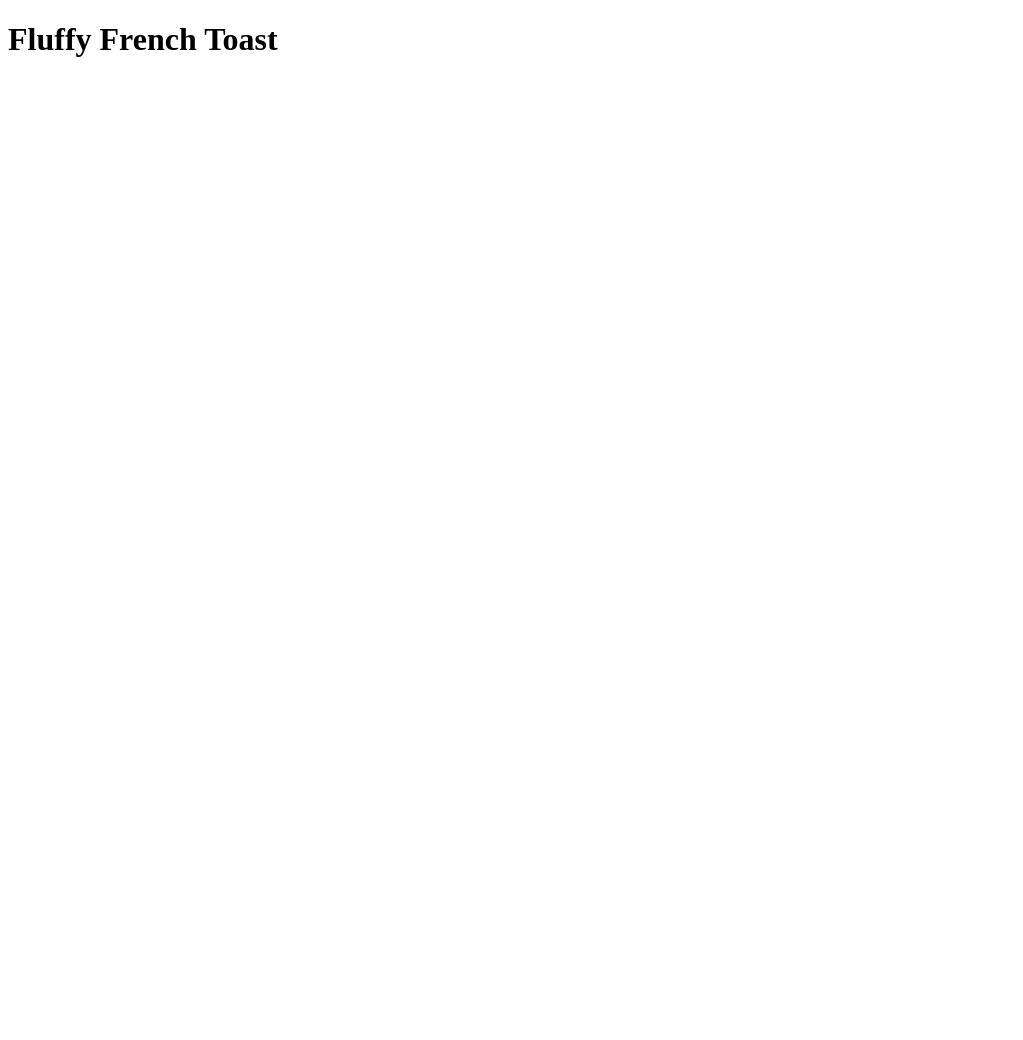
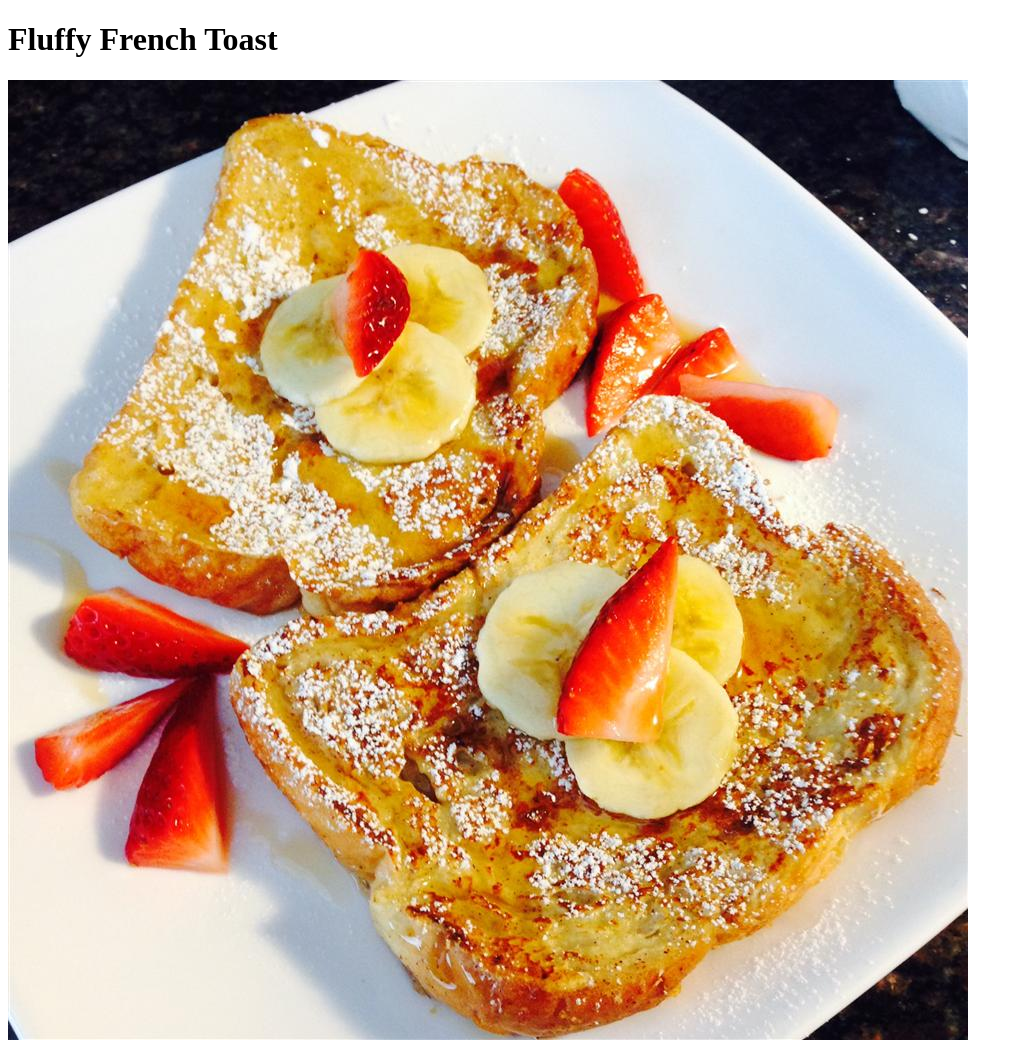
Before and after one commit to imuri32/odin-recipes, a plain HTML site: page recipes/french_toast.html in a window 1280 px wide. Shown: the whole page, without its empty margins (0-1023 px from the left). Before the commit the page ends 800 px from the top, so only its background shows below. Drawn offline with Linux system fonts and the light colour scheme.

Commit message:
Add image of 'Fluffy French Toast' to french_toast.html

```diff
--- a/recipes/french_toast.html
+++ b/recipes/french_toast.html
@@ -8,5 +8,6 @@
   </head>
   <body>
     <h1>Fluffy French Toast</h1>
+    <img src="images/french_toast.jpeg" alt="French toast on a plate">
   </body>
 </html>
```
Also changed, not shown: recipes/images/french_toast.jpeg (added).
